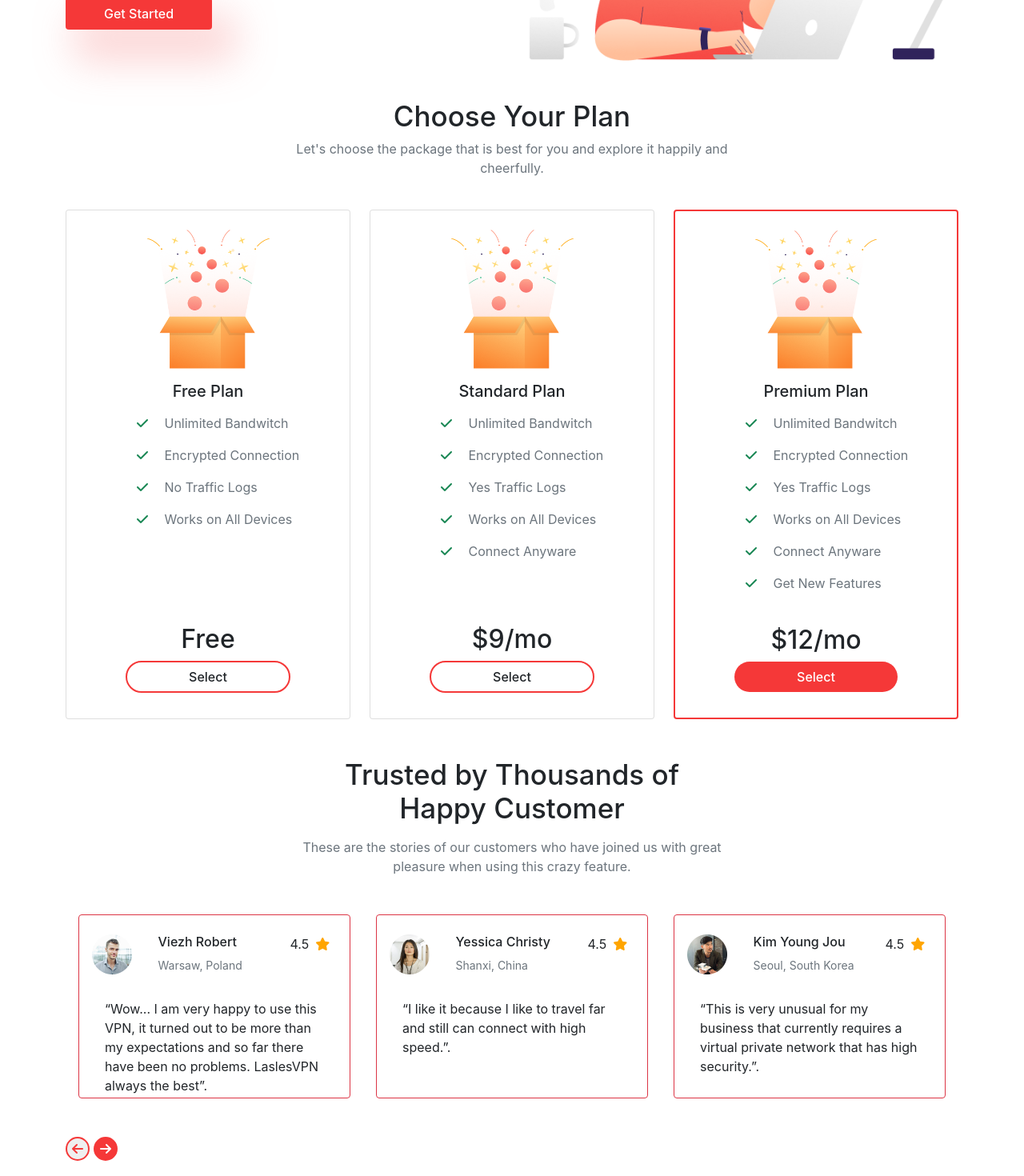
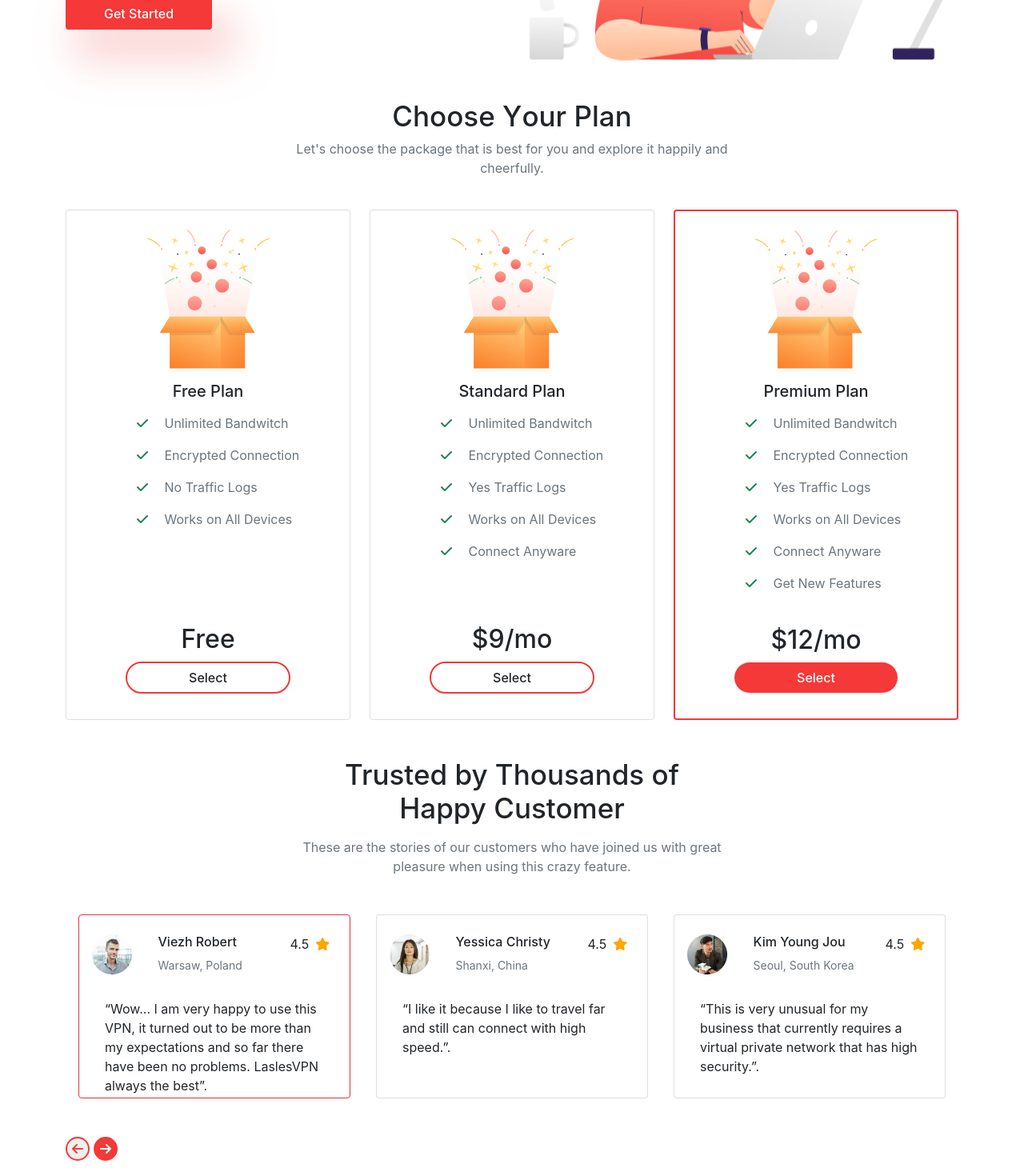
Before and after one commit to hasibdurjoy/monk-job-task, a React (Create React App) app: page / in a window 1280 px wide. Shown: the part 360-1830 px from the top of the page at 80% size. Built offline with nearby package versions, Linux system fonts and the light colour scheme.

Commit message:
everything is ok

```diff
--- a/package.json
+++ b/package.json
@@ -13,6 +13,7 @@
     "react-multi-carousel": "^2.6.5",
     "react-owl-carousel": "^2.3.3",
     "react-owl-carousel2": "^0.3.0",
+    "react-reveal": "^1.2.2",
     "react-router-dom": "^6.0.2",
     "react-router-hash-link": "^2.4.3",
     "react-scripts": "4.0.3",
--- a/src/Pages/Banner/Banner.js
+++ b/src/Pages/Banner/Banner.js
@@ -2,12 +2,15 @@ import React from 'react';
 import { Button, Col, Container, Row } from 'react-bootstrap';
 import bannerImage from '../../Utilities/Images/banner.png';
 import './Banner.css';
+import Bounce from 'react-reveal/Bounce';
+import Zoom from 'react-reveal/Zoom';
 
 const Banner = () => {
     return (
         <Container className="mt-4">
             <Row>
                 <Col sm={12} md={6} lg={6} className='d-flex align-items-center'>
+                    <Bounce left big>
                         <div className='d-flex align-items-center'>
                             <div>
                                 <h1 className="mb-4 banner-title">Want anything to  be <br /> easy with <span style={{ fontWeight: 700 }}>LaslesVPN</span></h1>
@@ -15,9 +18,12 @@ const Banner = () => {
                                 <Button className="mt-2 rounded px-5 py-2 border-0 banner-button">Get Started</Button>
                             </div>
                         </div>
+                    </Bounce>
                 </Col>
                 <Col sm={12} md={6} lg={6}>
+                    <Zoom>
                         <img src={bannerImage} alt="" className="img-fluid banner-image" />
+                    </Zoom>
                 </Col>
             </Row>
         </Container >
--- a/src/Pages/Plan/Plan.js
+++ b/src/Pages/Plan/Plan.js
@@ -1,13 +1,19 @@
 import React from 'react';
 import { Card, Col, Container, Row } from 'react-bootstrap';
-import cardImage from '../../Utilities/Images/card-image.png'
+import cardImage from '../../Utilities/Images/card-image.png';
+import Fade from 'react-reveal/Fade';
+import Zoom from 'react-reveal/Zoom';
 
 const Plan = () => {
     return (
         <Container className="mt-5">
+            <Fade left cascade>
                 <h2 className='text-center' style={{ fontWeight: 500, fontSize: "35px" }}>Choose Your Plan</h2>
+            </Fade>
+            <Fade right cascade>
                 <p className='text-center text-secondary'>Let's choose the package that is best for you and explore it happily and <br /> cheerfully.</p>
-
+            </Fade>
+            <Zoom bottom >
                 <Row xs={1} sm={2} md={3} className="g-4 mt-3">
                     <Col>
                         <Card className="p-4 h-100">
@@ -15,6 +21,7 @@ const Plan = () => {
                             <Card.Body>
                                 <Card.Title className='text-center mb-3'>Free Plan</Card.Title>
                                 <Card.Text className="text-start ms-5">
+                                    <Zoom bottom cascade>
                                         <p className="text-secondary">
                                             <i className="fas fa-check text-success me-3"></i>
                                             {' '}Unlimited Bandwitch</p>
@@ -27,6 +34,7 @@ const Plan = () => {
                                         <p className="text-secondary">
                                             <i className="fas fa-check text-success me-3"></i>
                                             {' '}Works on All Devices</p>
+                                    </Zoom>
                                 </Card.Text>
                             </Card.Body>
                             <Card.Footer style={{ backgroundColor: "white" }} className='text-center border-0'>
@@ -41,6 +49,7 @@ const Plan = () => {
                             <Card.Body>
                                 <Card.Title className='text-center mb-3'>Standard Plan</Card.Title>
                                 <Card.Text className="text-start ms-5">
+                                    <Zoom bottom cascade>
                                         <p className="text-secondary">
                                             <i className="fas fa-check text-success me-3"></i>
                                             {' '}Unlimited Bandwitch</p>
@@ -56,6 +65,7 @@ const Plan = () => {
                                         <p className="text-secondary">
                                             <i className="fas fa-check text-success me-3"></i>
                                             {' '}Connect Anyware</p>
+                                    </Zoom>
                                 </Card.Text>
                             </Card.Body>
                             <Card.Footer style={{ backgroundColor: "white" }} className='text-center border-0'>
@@ -70,6 +80,7 @@ const Plan = () => {
                             <Card.Body>
                                 <Card.Title className='text-center mb-3'>Premium Plan</Card.Title>
                                 <Card.Text className="text-start ms-5">
+                                    <Zoom bottom cascade>
                                         <p className="text-secondary">
                                             <i className="fas fa-check text-success me-3"></i>
                                             {' '}Unlimited Bandwitch</p>
@@ -88,6 +99,7 @@ const Plan = () => {
                                         <p className="text-secondary">
                                             <i className="fas fa-check text-success me-3"></i>
                                             {' '}Get New Features</p>
+                                    </Zoom>
                                 </Card.Text>
                             </Card.Body>
                             <Card.Footer style={{ backgroundColor: "white" }} className='text-center border-0'>
@@ -97,7 +109,8 @@ const Plan = () => {
                         </Card>
                     </Col>
                 </Row>
-        </Container>
+            </Zoom>
+        </Container >
     );
 };
 
--- a/src/Pages/Testimonial/Testimonial.js
+++ b/src/Pages/Testimonial/Testimonial.js
@@ -7,6 +7,8 @@ import icon1 from '../../Utilities/Images/cardIcon1.png'
 import icon2 from '../../Utilities/Images/cardIcon2.png'
 import icon3 from '../../Utilities/Images/cardIcon3.png'
 import './Testimonial.css';
+import Fade from 'react-reveal/Fade';
+import Zoom from 'react-reveal/Zoom';
 
 const Testimonial = () => {
 
@@ -36,10 +38,13 @@ const Testimonial = () => {
     };
 
     return (
-        <>
         <Container className='mt-5'>
+            <Fade left>
                 <h2 className='text-center' style={{ fontWeight: 500, fontSize: "35px" }}>Trusted by Thousands of <br /> Happy Customer</h2>
+            </Fade>
+            <Fade right>
                 <p className='text-center text-secondary mt-3 mb-5'>These are the stories of our customers who have joined us with great <br /> pleasure when using this crazy feature.</p>
+            </Fade>
 
 
             <OwlCarousel className="slider-items owl-carousel" {...options}>
@@ -70,7 +75,7 @@ const Testimonial = () => {
                     </Card>
                 </div>
                 <div class="item mx-3" style={{ height: "230px" }}>
-                        <Card className='px-3 py-4 h-100 rounded border-danger mb-5'>
+                    <Card className='px-3 py-4 h-100 rounded  mb-5'>
                         <Row>
                             <Col sm={9} md={9} lg={9}>
                                 <Row className='text-start'>
@@ -96,7 +101,7 @@ const Testimonial = () => {
                     </Card>
                 </div>
                 <div class="item mx-3" style={{ height: "230px" }}>
-                        <Card className='px-3 py-4 h-100 rounded border-danger mb-5'>
+                    <Card className='px-3 py-4 h-100 rounded  mb-5'>
                         <Row>
                             <Col sm={9} md={9} lg={9}>
                                 <Row className='text-start'>
@@ -122,7 +127,7 @@ const Testimonial = () => {
                     </Card>
                 </div>
                 <div class="item mx-3" style={{ height: "230px" }}>
-                        <Card className='px-3 py-4 h-100 rounded border-danger mb-5'>
+                    <Card className='px-3 py-4 h-100 rounded  mb-5'>
                         <Row>
                             <Col sm={8} md={8} lg={8}>
                                 <Row className='text-start'>
@@ -149,10 +154,6 @@ const Testimonial = () => {
                 </div>
             </OwlCarousel>
         </Container>
-
-
-
-        </>
     );
 };
 
```
Also changed, not shown: 1 other file (tests, documents, lock files or other folders). Lines whose indentation alone changed are shown as unchanged.
